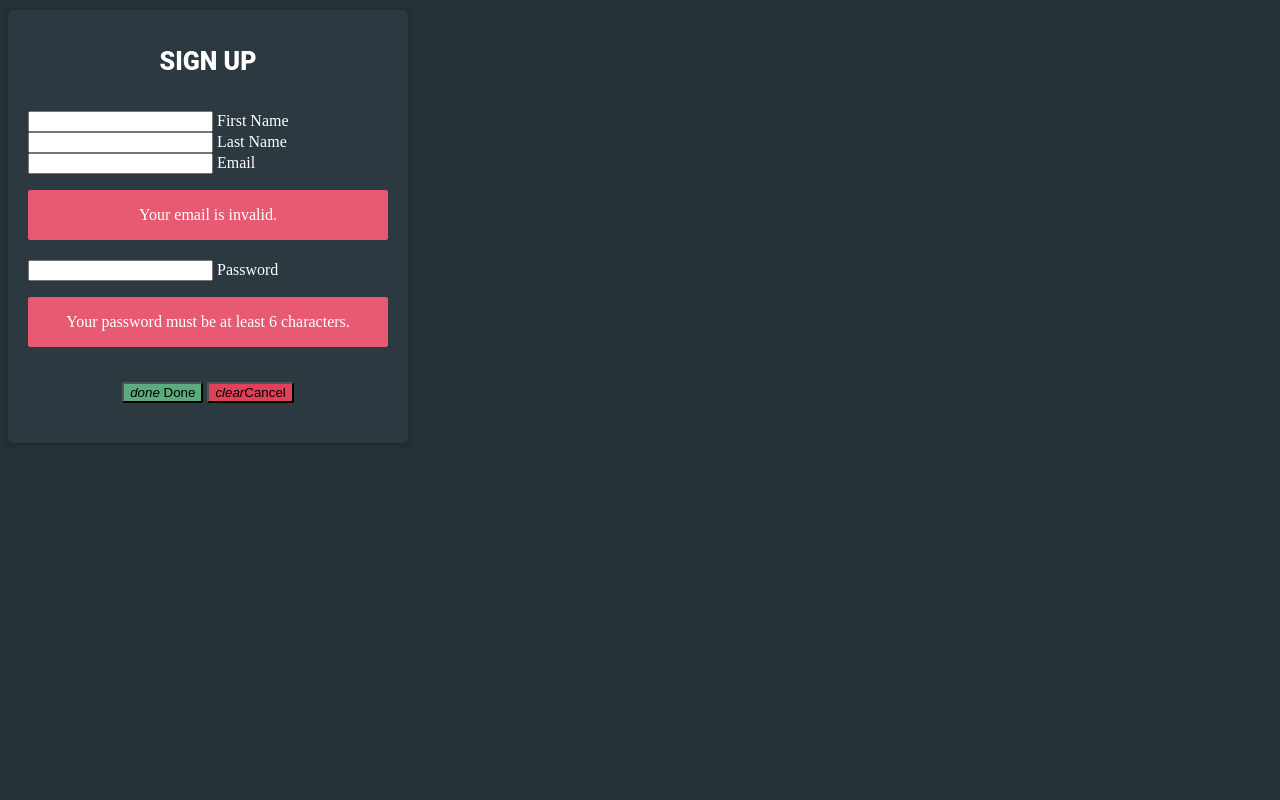
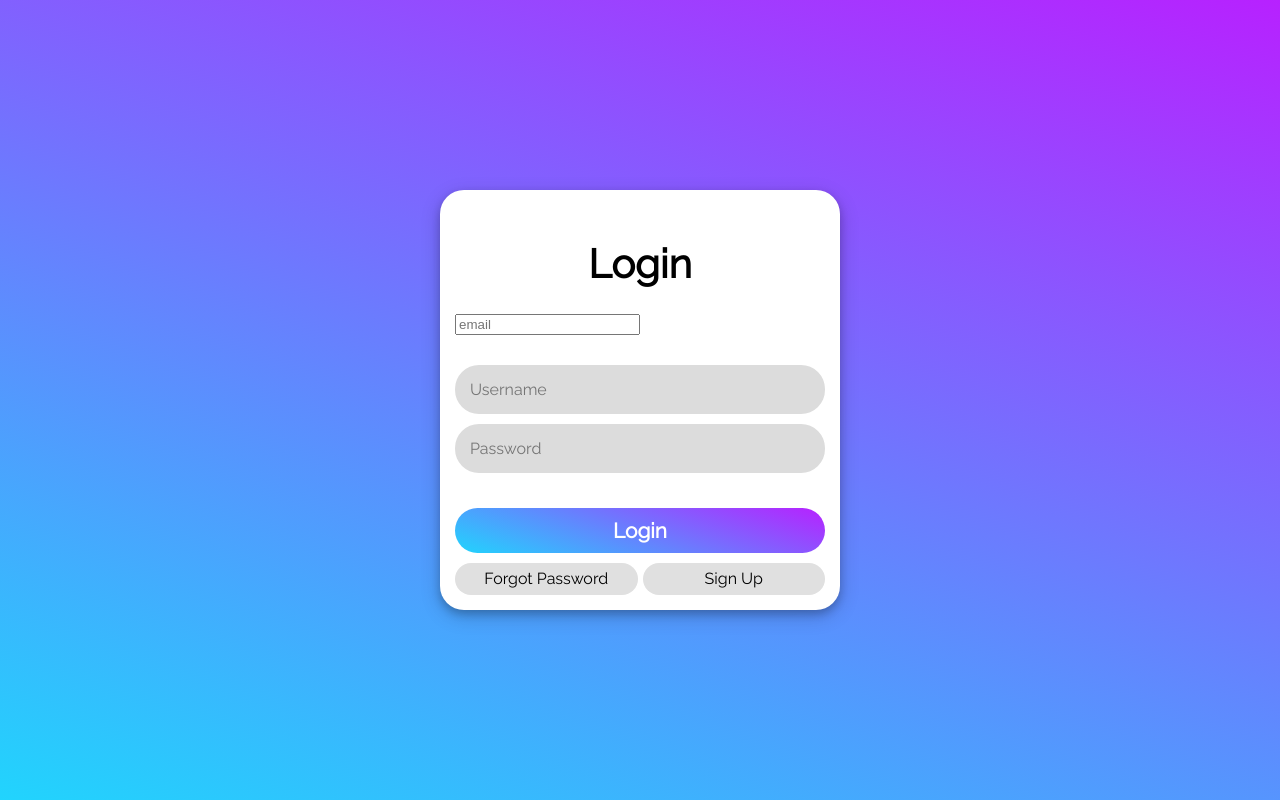
Before and after one commit to muratbekov3/akylbek, a PHP site: page /register.php in a window 1280 px wide. Run offline with PHP 8.4, Linux system fonts and the light colour scheme.

Commit message:
Update register.php

```diff
--- a/register.php
+++ b/register.php
@@ -1,203 +1,121 @@
-<!-- <!DOCTYPE html>
-<html lang="en">
-<head>
-    <meta charset="UTF-8">
-    <meta http-equiv="X-UA-Compatible" content="IE=edge">
-    <meta name="viewport" content="width=device-width, initial-scale=1.0">
-    <title>Document</title>
-    <link rel="stylesheet" href="style.css">
-</head>
-<body>
-    <div class="div">
-        <form  method="get">
-            <label for="login">Username</label>
-            <input type="text" id="fname" name="fname" ><br><br>
-            <label for="password" >Password</label>
-            <input  id="lname" type="password" name="lname"><br><br>
-            <button onclick="myFunction()">login</button>
-            <a href="https://instagram.com/" id="a"></a>
-
-          </form>
-
-
-
-    </div>
-    <h1 id="demo"></h1>
-    <script>
-      function myFunction(){
-var x = document.getElementById('fname').value
-var b = document.getElementById('lname').value
-var form = document.querySelector('form')
-
-document.getElementById("demo").innerHTML = x;
-
-
-
-if (x == "akylbek" , b == "12345"){
-    form.setAttribute("action", "https://instagram.com/")
-
-}else{
-    alert("permission denied")
-}
-
-}
-    </script>
-</body>
-</html> -->
-
-
 <!DOCTYPE html>
 <html>
 <head>
-        <tittle></tittle>
-    </head>
-    <style>body {
-    min-height:100%;
-    background-color: #263238;
+<title>login</title>
+  <style>
+  @import url('https://fonts.googleapis.com/css?family=Raleway&display=swap');
+* {
+	box-sizing: border-box;
 }
-
-.text-center{
+body {
+	margin: 0;
+	padding: 0;
+	font-family: 'Raleway', sans-serif;
+}
+.box {
+	display: flex;
+	background-color: white;
+	align-items: center;
+	justify-content: center;
+	background-color: #21D4FD;
+	background-image: linear-gradient(19deg, #21D4FD 0%, #B721FF 100%);
+  	height: 100vh;
+}
+.login-form {
+  	min-width: 250px;
+  	max-width: 400px;
+	border-radius: 24px;
+	padding: 15px;
+	background-color: white;
+	box-shadow: 0 4px 8px 0 rgba(0, 0, 0, 0.2), 0 6px 20px 0 rgba(0, 0, 0, 0.19);
+}
+.login-form h1 {
 	text-align: center;
-}
-
-.space-bot{
-  margin-bottom: 35px;
-}
-
-.space-top{
+	font-size: 2.5rem;
 	margin-top: 35px;
 }
-
-/* Title */
-
-h1 {
-    color: white;
-    font-family: 'Roboto';
-    text-transform: uppercase;
-    font-weight: 900;
-    font-size: 25px;
-    text-align: center;
+.login-form input[type = "text"] {
+	margin-top: 30px;
 }
-
-/* Sign Up */
-
-.container {
-    max-width: 400px;
-    max-height: 100px;
+.login-form input[type = "password"] {
 	margin-top: 10px;
 }
+input {
+  outline: none;
+ }
+.links {
+	margin-top: 10px;
+	display: flex;
+	flex-wrap: wrap;
+	flex-direction: row;
+}
+.links > a:first-of-type {
+	margin-right: 5px;
+}
+.links > a {
+	background-color: #E0E0E0;
+	border-radius: 24px;
+	font-weight: 400;
+	color: black;
+	line-height: 12px;
+	flex: 1;
+	text-align: center;
+	padding: 10px;
+	text-decoration: none;
+  font-family: 'Raleway';
+	transition: 0.25s;
+}
+.links > a:hover {
+	opacity: 0.6;
+}
+.login-form input[type = "submit"] {
+	background-color:  #E0E0E0;
+	background-image: linear-gradient(19deg, #21D4FD 0%, #B721FF 100%);
+	width: 100%;
+	color: white;
+  	border: none;
+	margin-top: 35px;
+  	cursor: pointer;
+	padding: 10px;
+  	font-family: 'Raleway', sans-seriff;
+  	font-size: 1.3rem;
+	font-weight: bold;
+	border-radius: 24px;
+	transition: 0.25s;
+}
+.login-form input[type = "submit"]:hover {
+	opacity: 0.8;
+}
+.login-form input[type = "text"]:focus, .login-form input[type = "password"]:focus {
+ 	border: 2px #21D4FD solid;
+ }
+.login-form input[type = "text"], .login-form input[type = "password"] {
+	width: 100%;
+	border: none;
+	border-radius: 24px;
+  	font-size: 1rem;
+  	font-family: 'Raleway', sans-seriff;
+	background-color: gainsboro;
+	padding: 15px;
+}
+  </style>
+</head>
+<body>
 
-.alert-danger{
-	text-align: center;
-}
+	<div class="box">
+		<form class="login-form" action="main.php">
+			<h1>Login</h1>
+			<input type="email" name="email" placeholder="email" required>
+			<input type="text" name="username" placeholder="Username" required>
+			<input type="password" name="password" placeholder="Password" required>
+			<input type="submit" name="Login" value="Login">
+			<div class="links">
+				<a href="#">Forgot Password</a>
+				<a href="/register.php">Sign Up</a>
+			</div>
+			</button>
+		</form>
 
-.signup-screen {
-	  padding: 20px;
-    padding-bottom: 40px;
-    border-radius: 5px;
-    background-color: #2c3940;
-    box-shadow: 0 1px 6px rgba(0,0,0,.3);
-    color: white;
-}
-
-.btn{
-  border-radius: 2px;
-}
-
-.cancel{
-  background-color: #df405a;
-}
-
-.done{
-  background-color: #5CAB7D;
-}
-
-.done:hover{
-  background-color: #6dc793;
-}
-
-.done:focus{
-  background-color: #6dc793;
-}
-
-.cancel:hover{
-  background-color: #f0435f;
-}
-
-.cancel:focus{
-  background-color: #f0435f;
-}
-
-.input-group {
-    width:100%;
-}
-
-.input-group .ng-invalid {
-    border: 2px solid #e74c3c;
-    border-radius: 3px;
-}
-
-/* Error Box */
-
-.alert{
-  padding: 15px;
-  margin-bottom: 20px;
-  border: 1px solid transparent;
-  border-radius: 2px;
-  border-color: #e85a71;
-  background-color:  #e85a71;
-  color: white;
-
-}
-
-.help-block {
-    font-size: 12px;
-    color: white
-}</style>
-<body ng-controller="RegisterCtrl" ng-app="myApp">
- <div class="container">
-   <div id="signup">
-      <div class="signup-screen">
-         <div class="space-bot text-center">
-            <h1>Sign up</h1>
-           <div class="divider"></div>
 	</div>
-           <form class="form-register" method="post" name="register" novalidate action="index.php">
-	            <div class="input-field col s6">
-              <input id="first-name" type="text" class="validate" required>
-              <label for="first-name">First Name</label>
-            </div>
-            <div class="input-field col s6">
-              <input id="last-name" type="text" class="validate" required>
-              <label for="last-name">Last Name</label>
-             </div>
-             <div class="input-field col s6">
-              <input id="email" type="email" name="email" ng-model="email" class="validate" required>
-              <label for="email">Email</label>
-             </div>
-             <p class="alert alert-danger" ng-show="form-register.email.$error.email">Your email is invalid.</p>
-             <div class="input-field col s6">
-               <input id="password" type="password" name="password" ng-model="password" ng-minlength='6' class="validate" required>
-               <label for="password">Password</label>
-              </div>
-              <p class="alert alert-danger" ng-show="form-register.password.$error.minlength || form.password.$invalid">Your password must be at least 6 characters.</p>
-              <div class="space-top text-center">
-               <button ng-disabled="form-register.$invalid" class="waves-effect waves-light btn done">
-               <i class="material-icons left">done</i> Done
-               </button>
-               <button type="button" class="waves-effect waves-light btn cancel">
-               <i class="material-icons left">clear</i>Cancel
-               </button>
-              </div>
-             </form>
-           </div>
-        </div>
-    </div>
-    <script>
-    var myApp = angular.module("myApp", []);
-myApp.controller("RegisterCtrl", function ($scope) {
-
-});
-    </script>
 </body>
 </html>
```
Lines whose indentation alone changed are shown as unchanged.
